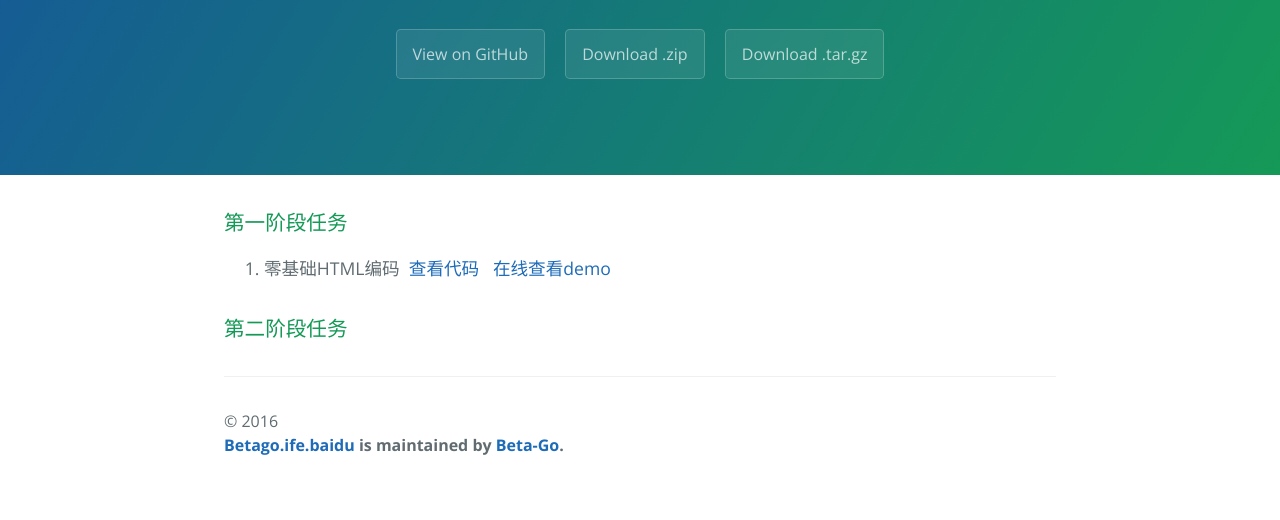
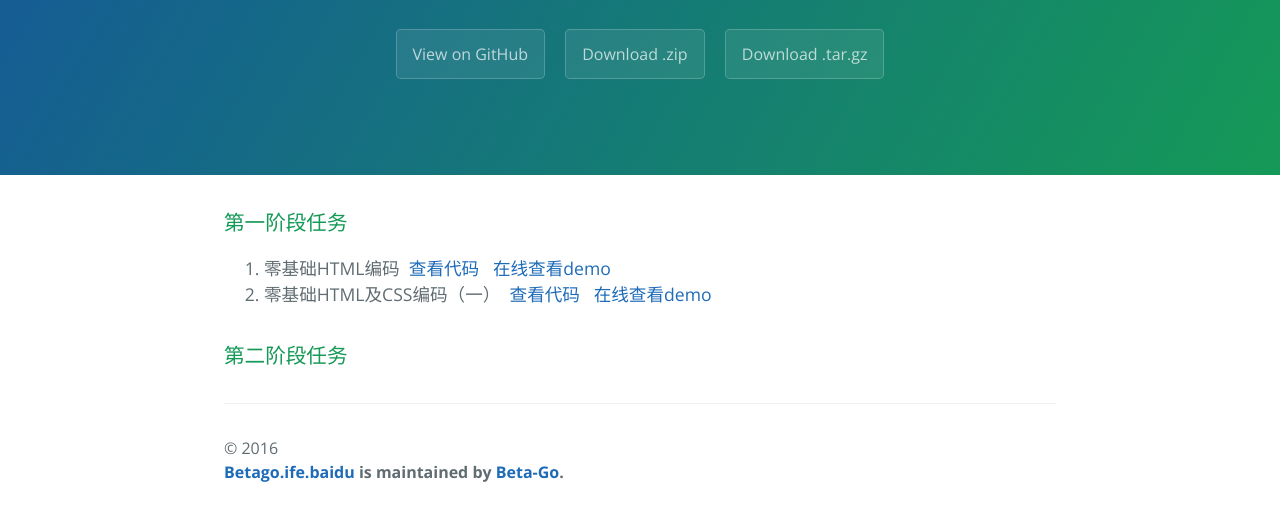
Before and after one commit to Beta-Go/BetaGo.ife.baidu, a plain HTML site: page index.html in a window 1280 px wide. Shown: the part 208-728 px from the top of the page. Drawn offline with nearby package versions, Linux system fonts and the light colour scheme.

Commit message:
Update index.html

```diff
--- a/index.html
+++ b/index.html
@@ -25,6 +25,7 @@
 <p>
   <ol>
     <li>零基础HTML编码 &nbsp;<a href="https://github.com/Beta-Go/BetaGo.ife.baidu/tree/gh-pages/Spring/Stage1/Task1">查看代码</a>&nbsp;&nbsp;&nbsp;<a href="http://beta-go.github.io/BetaGo.ife.baidu/Spring/Stage1/Task1/index.html">在线查看demo</a></li>
+     <li>零基础HTML及CSS编码（一） &nbsp;<a href="https://github.com/Beta-Go/BetaGo.ife.baidu/tree/gh-pages/Spring/Stage1/Task2">查看代码</a>&nbsp;&nbsp;&nbsp;<a href="http://beta-go.github.io/BetaGo.ife.baidu/Spring/Stage1/Task2/index.html">在线查看demo</a></li>
   </ol>
 </p>
 
```
